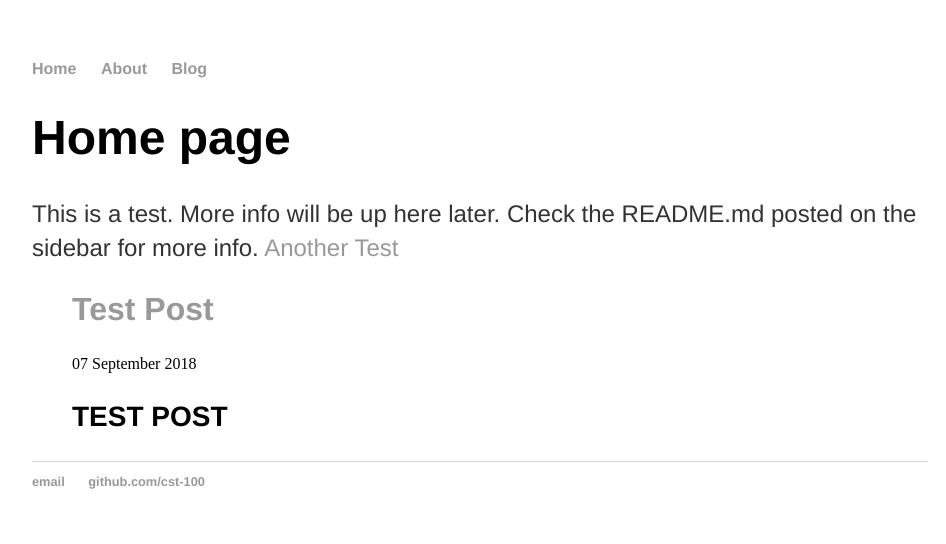
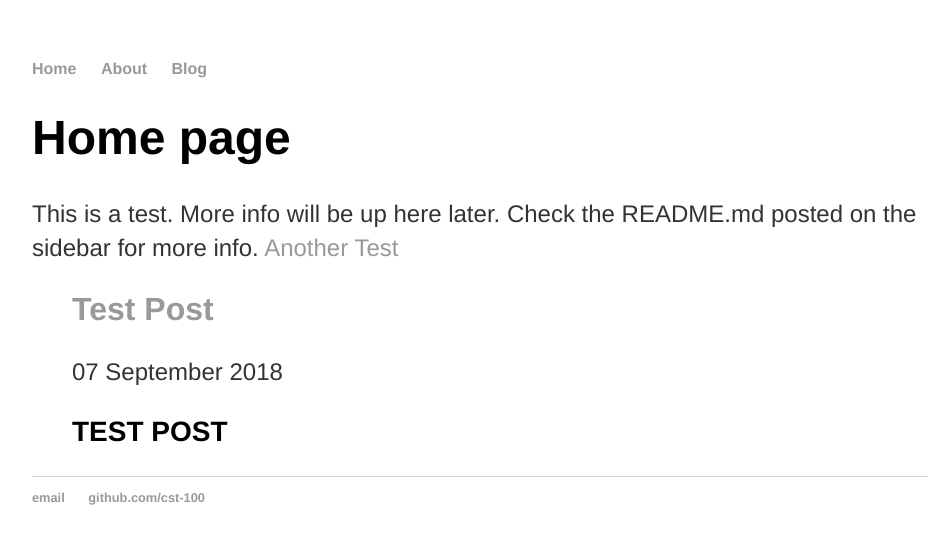
Before and after one commit to CST-100/Launchrats-West-Coast, a Jekyll site: the page built from index.html, in a window 1280 px wide. Shown: the top 544 px of the page, without its empty margins (160-1106 px from the left). Built offline with Jekyll 4.4.1, drawn with Linux system fonts in a browser that asks for light colours.

Commit message:
typo fix
forgot to replace "p" with "time"

```diff
--- a/css/main.css
+++ b/css/main.css
@@ -37,7 +37,7 @@ p {
     color: #333;
     font-family:'Helvetica', 'Arial', 'Sans-Serif'
 }
-p {
+time {
     font-size: 1.5em;
     line-height: 1.4em;
     color: #333;
```
